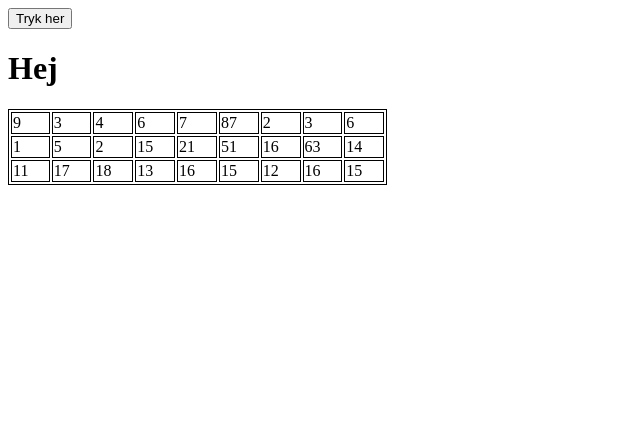
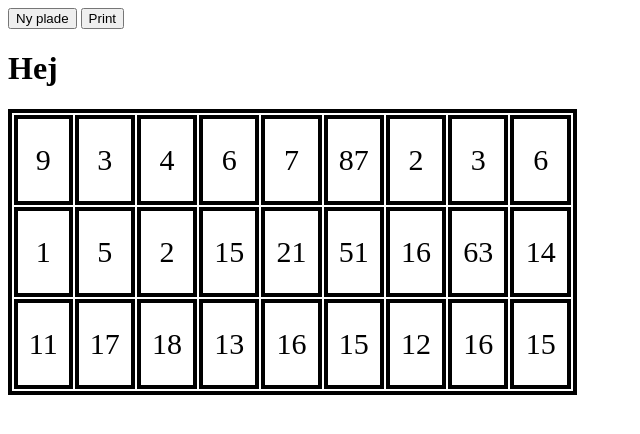
Before and after one commit to Asgersp03/BankoSRP, a plain HTML site: page Bankopladegenerator/index.html in a window 1280 px wide. Shown: the whole page, without its empty margins (0-640 px from the left). Drawn offline with Linux system fonts and the light colour scheme.

Commit message:
fix af sådan lidt det hele
Nu lader det til at layout koden fungerer - hurra!

```diff
--- a/Bankopladegenerator/css/style.css
+++ b/Bankopladegenerator/css/style.css
@@ -1,3 +1,6 @@
 table, tr, td{
-  border: 1px solid;
+  border: 4px solid;
+  height: 80px;
+  font-size: 30px;
+  text-align: center;
 }
--- a/Bankopladegenerator/index.html
+++ b/Bankopladegenerator/index.html
@@ -7,10 +7,11 @@
     <title>BankoPladeGenerator</title>
   </head>
   <body>
-    <button type="button" name="button" onclick="lavPlade()">Tryk her</button>
+    <button type="button" name="button" onclick="lavPlade()">Ny plade</button>
+    <button type="button" name="button" onclick="udskriv()">Print</button>
 
     <h1>Hej</h1>
-    <table style="width:30%">
+    <table style="width:45%">
       <tr>
         <td id="0.0">9</td>
         <td id="0.1">3</td>
--- a/Bankopladegenerator/js/BankoPladeGenerator.js
+++ b/Bankopladegenerator/js/BankoPladeGenerator.js
@@ -134,16 +134,13 @@ function kasserUdkast(){
     [1,1,1,1,1,1,1,1,1]
   ];
   return(pladeUdkast)
-  lavPlade();
 }
 
 function lavPlade(){
   generer(pladeUdkast);
-  //tjek(plade,pladeUdkast);
-
-  if((generer()==false)||(tjekLayout()==false)){
+  while(tjekLayout()==false){
     kasserUdkast(pladeUdkast);
+    generer(pladeUdkast);
   }
-  //Hvis der på noget tidspunkt i processen returneres et false, starter processen forfra.
   udskriv(plade);
-}
+  }
```
